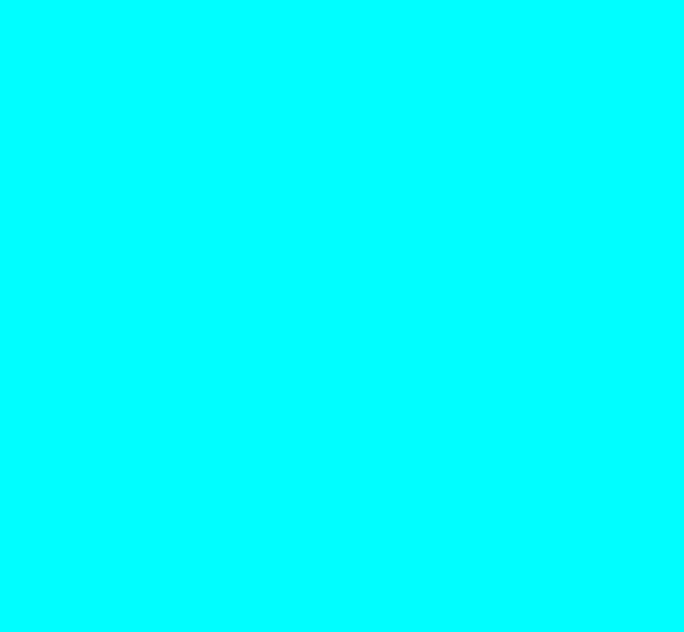
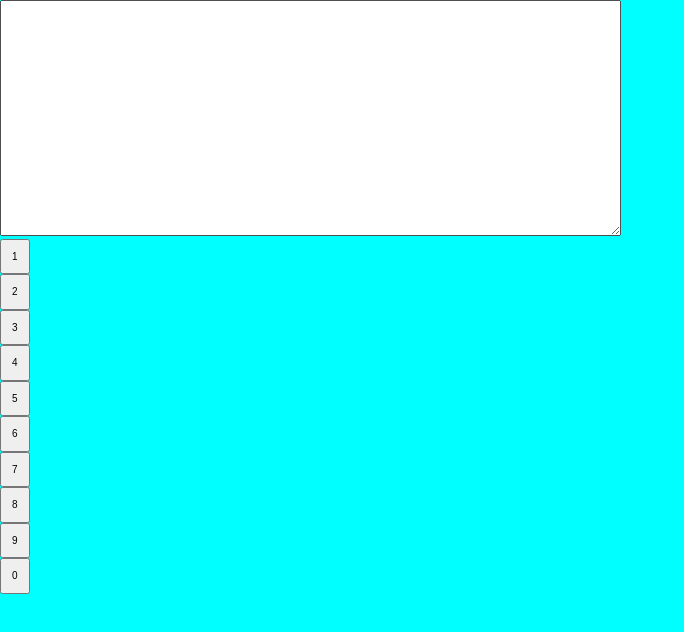
Before and after one commit to GregoryRubies/virtual-keyboard, a plain HTML site: page index.html in a window 1280 px wide. Shown: the whole page, without its empty margins (0-684 px from the left). Drawn offline with Linux system fonts and the light colour scheme.

Commit message:
feat: add style normalize

```diff
--- a/index.html
+++ b/index.html
@@ -1,13 +1,34 @@
 <!DOCTYPE html>
-<html lang="en">
+<html lang="ru">
 <head>
   <meta charset="UTF-8">
   <meta http-equiv="X-UA-Compatible" content="IE=edge">
   <meta name="viewport" content="width=device-width, initial-scale=1.0">
   <title>virtual keyboard</title>
   <link rel="stylesheet" href="./styles/build/main.css">
+  <script src="./js/app.js" type="module"></script>
 </head>
 <body class="virtual-keyboard">
-
+  <div class="wrapper">
+    <textarea name="" id="" cols="100" rows="20" class="input-field"></textarea>
+    <div class="keyboard">
+      <div class="keyboard__row">
+        <button class="keyboard__btn btn">1</button>
+        <button class="keyboard__btn btn">2</button>
+        <button class="keyboard__btn btn">3</button>
+        <button class="keyboard__btn btn">4</button>
+        <button class="keyboard__btn btn">5</button>
+        <button class="keyboard__btn btn">6</button>
+        <button class="keyboard__btn btn">7</button>
+        <button class="keyboard__btn btn">8</button>
+        <button class="keyboard__btn btn">9</button>
+        <button class="keyboard__btn btn">0</button>
+      </div>
+      <div class="keyboard__row"></div>
+      <div class="keyboard__row"></div>
+      <div class="keyboard__row"></div>
+      <div class="keyboard__row"></div>
+    </div>
+  </div>
 </body>
 </html>
--- /dev/null
+++ b/js/app.js
@@ -0,0 +1,2 @@
+/*Aplication*/
+alert("Уважаемый проверяющий! Из-за переезда не успел выполнить работу. Если вас не затруднит, прошу перенести проверку на пару дней. Я обязательно успею сделать в этот срок. Спасибо за понимание!")
--- /dev/null
+++ b/sources/key-data.json
@@ -0,0 +1 @@
+["`", "1", "2", "3", "4", "5", "6", "7", "8", "9", "0", "-", "=", "Backspace", "Tab", "q", "w", "e", "r", "t", "y", "u", "i", "o", "p", "[", "]", "\\", "Del", "Caps Lock", "a", "s", "d", "f", "g", "h", "j", "k", "l", ";", "'", "ENTER", "Shift", "z", "x", "c", "v", "b", "n", "m", ",", ".", "/", "Up", "Shift", "Ctrl", "Win", "Alt", "Space", "Alr", "Ctrl", "Left", "Down", "Right"]
--- /dev/null
+++ b/styles/sass/components/_components.scss
@@ -0,0 +1,5 @@
+.btn {
+  display: block;
+  padding: 10px 10px;
+  box-shadow: 1px;
+}
--- a/styles/sass/main.scss
+++ b/styles/sass/main.scss
@@ -1,3 +1,7 @@
+@import "../../node_modules/normalize-scss/fork-versions/default/_normalize.scss";
+
 @import "base/base";
 
 @import "abstract/constants";
+
+@import "components/components";
```
Also changed, not shown: styles/build/main.css, styles/sass/base/_base.scss (line endings or trailing spaces), 1 other file.
